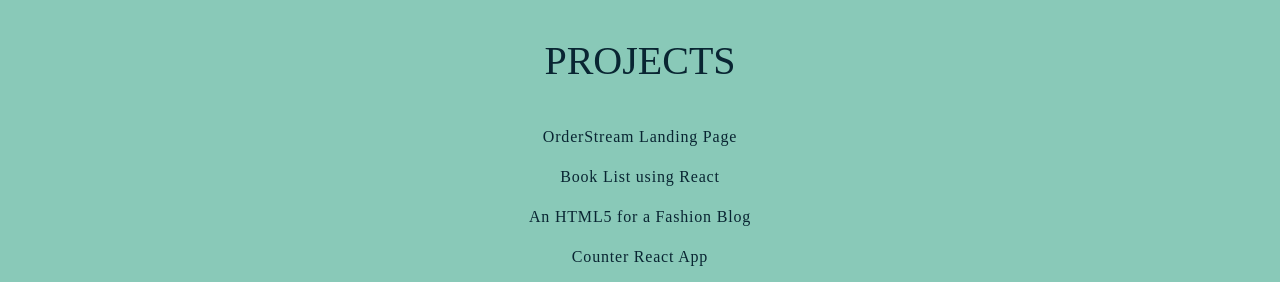
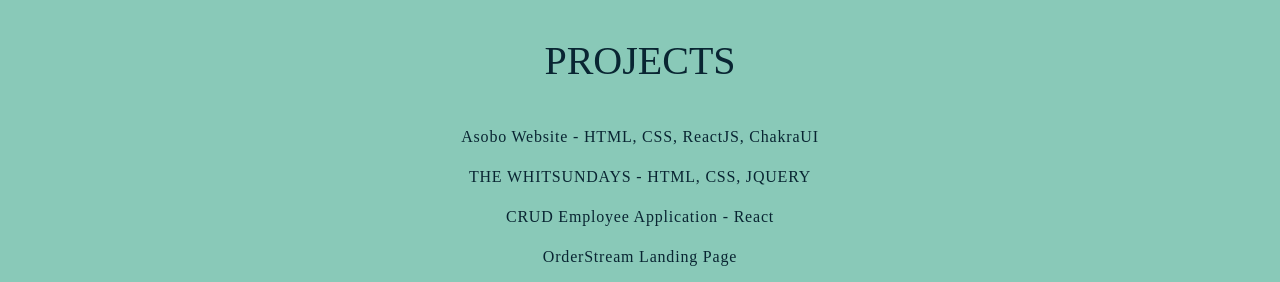
Before and after one commit to earlstefan/earlstefan.github.io, a plain HTML site: page index.html in a window 1280 px wide. Shown: the part 2313-2595 px from the top of the page. Drawn offline with nearby package versions, Linux system fonts and the light colour scheme; a web font is replaced by a local one.

Commit message:
added new websites

```diff
--- a/index.html
+++ b/index.html
@@ -123,6 +123,21 @@
                     <div class="d-flex">
                         <ul class="apple pl-0 text-center">
                             <li class="mb-1 mt-3">
+                            <a class="transform-none" href="https://upbeat-volhard-9872a1.netlify.app/">
+                                <span class="go-to">Asobo Website - HTML, CSS, ReactJS, ChakraUI</span>
+                            </a>
+                            </li>
+                            <li class="mb-1 mt-3">
+                            <a class="transform-none" href="https://nostalgic-ptolemy-381507.netlify.app/">
+                                <span class="go-to">THE WHITSUNDAYS - HTML, CSS, JQUERY</span>
+                            </a>
+                            </li>
+                            <li class="mb-1 mt-3">
+                                <a class="transform-none" href="https://zen-tesla-74e724.netlify.app/">
+                                    <span class="go-to">CRUD Employee Application - React</span>
+                                </a>
+                            </li>
+                            <li class="mb-1 mt-3">
                                 <a class="transform-none" href="https://cranky-hopper-ec0ca8.netlify.app/">
                                     <span class="go-to">OrderStream Landing Page</span>
                                 </a>
```
